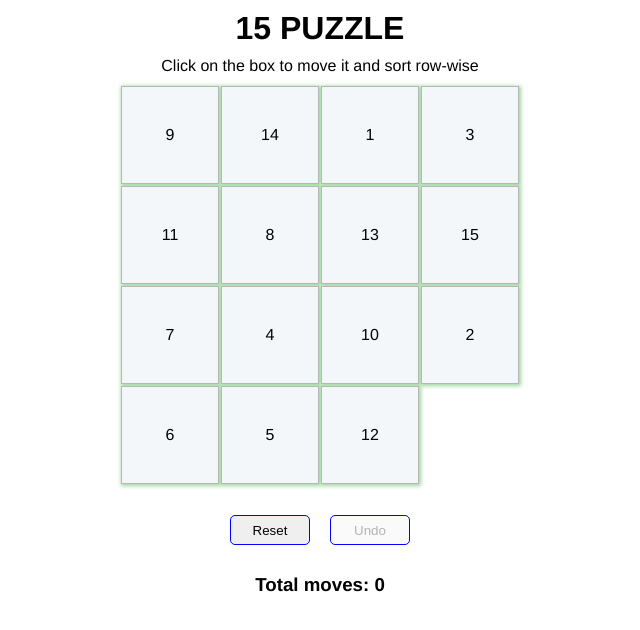
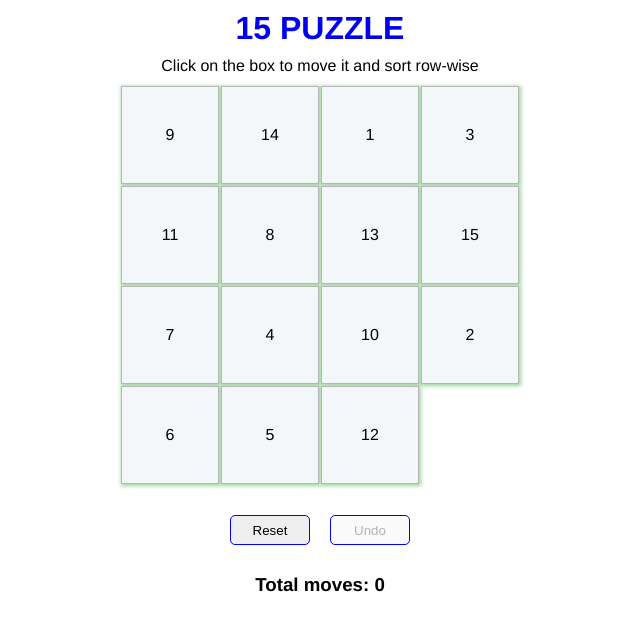
Before and after one commit to sadanandpai/15puzzle, a React app in the folder source_code/: page / in a window 1280 px wide. Shown: the whole page, without its empty margins (320-960 px from the left). Built offline with nearby package versions, Linux system fonts and the light colour scheme.

Commit message:
source code link added

```diff
--- a/source_code/index.css
+++ b/source_code/index.css
@@ -23,6 +23,10 @@ body {
 #root {
   display: flex;
   justify-content: center;
+}
+
+a {
+  text-decoration: none;
 }
 
 h1,
--- a/source_code/index.js
+++ b/source_code/index.js
@@ -4,7 +4,11 @@ import App from "./App";
 
 ReactDOM.render(
   <div>
-    <h1>15 PUZZLE</h1>
+    <h1>
+      <a href="https://github.com/sadanandpai/15puzzle" target="_blank">
+        15 PUZZLE
+      </a>
+    </h1>
     <div className="instruction">Click on the box to move it and sort row-wise</div>
     <App />
   </div>,
```
